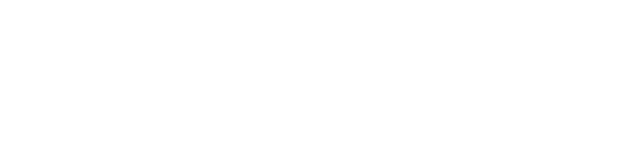
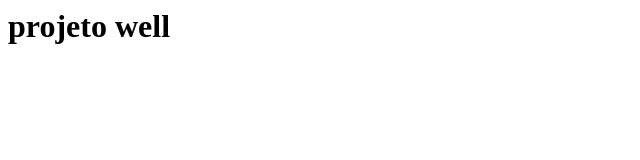
Before and after one commit to wendelas/curso-gitalura2, a plain HTML site: page index.html in a window 1280 px wide. Shown: the whole page, without its empty margins (0-640 px from the left). Drawn offline with Linux system fonts and the light colour scheme.

Commit message:
inclusão de titulo

```diff
--- a/index.html
+++ b/index.html
@@ -1,7 +1,8 @@
 <html>
 <head>
-
+<title>Titulo da pagina</title>
 </head>
 <body>
+<h1>projeto well</h1>
 </body>
 </html>
```
